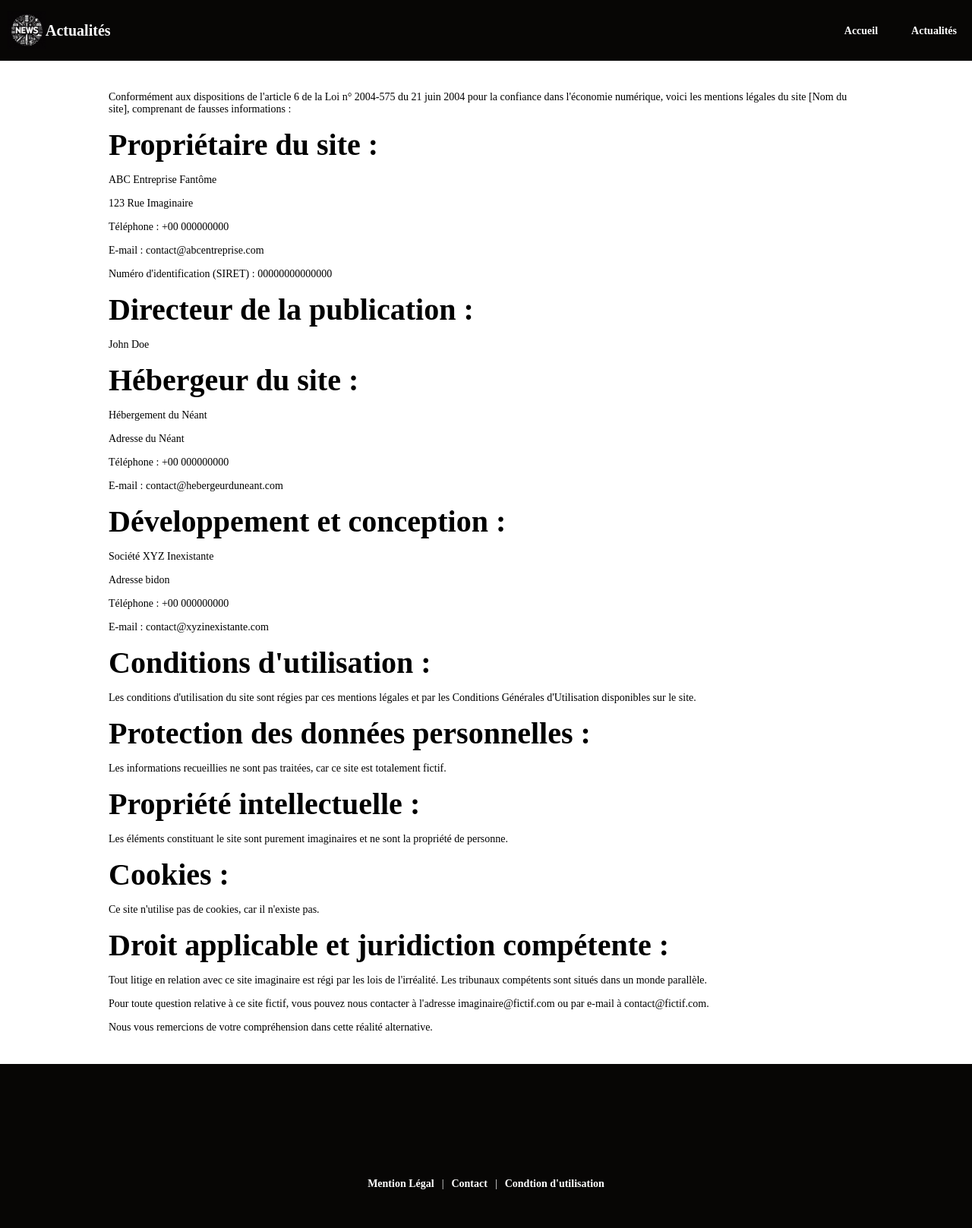
After one commit to TusseauElouan/ExercicePHP, a PHP site: page /mention.php in a window 1280 px wide. The commit adds this page. Shown: the top 1617 px of the page at 76% size. Run offline with PHP 8.4, Linux system fonts and the light colour scheme.

Commit message:
retitrage des pages / condition d'utilisation / mentions légales

```diff
--- a/actualite.php
+++ b/actualite.php
@@ -3,7 +3,7 @@
 <head>
     <meta charset="UTF-8">
     <meta name="viewport" content="width=device-width, initial-scale=1.0">
-    <title>Document</title>
+    <title>Actualités</title>
     <link rel="stylesheet" href="style.css">
 </head>
 <body>
--- a/article.php
+++ b/article.php
@@ -32,7 +32,7 @@
 <head>
     <meta charset="UTF-8">
     <meta name="viewport" content="width=device-width, initial-scale=1.0">
-    <title>Document</title>
+    <title>Article | <?php echo $titre;?></title>
     <link rel="stylesheet" href="style.css">
 </head>
 <body>
--- a/index.php
+++ b/index.php
@@ -7,7 +7,7 @@
 <head>
     <meta charset="UTF-8">
     <meta name="viewport" content="width=device-width, initial-scale=1.0">
-    <title>Actualités</title>
+    <title>Accueil</title>
     <link rel="stylesheet" href="style.css">
 </head>
 <body>
--- /dev/null
+++ b/mention.php
@@ -0,0 +1,64 @@
+<!DOCTYPE html>
+<html lang="en">
+<head>
+    <meta charset="UTF-8">
+    <meta name="viewport" content="width=device-width, initial-scale=1.0">
+    <title>Mentions Légales</title>
+    <link rel="stylesheet" href="style.css">
+</head>
+<body>
+    <?php
+    include 'header.php';
+    ?>
+    <main>
+        <div class='mention'>
+            <p>Conformément aux dispositions de l'article 6 de la Loi n° 2004-575 du 21 juin 2004 pour la confiance dans l'économie numérique, voici les mentions légales du site [Nom du site], comprenant de fausses informations :</p>
+
+            <h2>Propriétaire du site :</h2>
+            <p>ABC Entreprise Fantôme</p>
+            <p>123 Rue Imaginaire</p>
+            <p>Téléphone : +00 000000000</p>
+            <p>E-mail : contact@abcentreprise.com</p>
+            <p>Numéro d'identification (SIRET) : 00000000000000</p>
+
+            <h2>Directeur de la publication :</h2>
+            <p>John Doe</p>
+
+            <h2>Hébergeur du site :</h2>
+            <p>Hébergement du Néant</p>
+            <p>Adresse du Néant</p>
+            <p>Téléphone : +00 000000000</p>
+            <p>E-mail : contact@hebergeurduneant.com</p>
+
+            <h2>Développement et conception :</h2>
+            <p>Société XYZ Inexistante</p>
+            <p>Adresse bidon</p>
+            <p>Téléphone : +00 000000000</p>
+            <p>E-mail : contact@xyzinexistante.com</p>
+
+            <h2>Conditions d'utilisation :</h2>
+            <p>Les conditions d'utilisation du site sont régies par ces mentions légales et par les Conditions Générales d'Utilisation disponibles sur le site.</p>
+
+            <h2>Protection des données personnelles :</h2>
+            <p>Les informations recueillies ne sont pas traitées, car ce site est totalement fictif.</p>
+
+            <h2>Propriété intellectuelle :</h2>
+            <p>Les éléments constituant le site sont purement imaginaires et ne sont la propriété de personne.</p>
+
+            <h2>Cookies :</h2>
+            <p>Ce site n'utilise pas de cookies, car il n'existe pas.</p>
+
+            <h2>Droit applicable et juridiction compétente :</h2>
+            <p>Tout litige en relation avec ce site imaginaire est régi par les lois de l'irréalité. Les tribunaux compétents sont situés dans un monde parallèle.</p>
+
+            <p>Pour toute question relative à ce site fictif, vous pouvez nous contacter à l'adresse imaginaire@fictif.com ou par e-mail à contact@fictif.com.</p>
+
+            <p>Nous vous remercions de votre compréhension dans cette réalité alternative.</p>
+        </div>
+    </main>
+    <?php
+    include 'footer.php';
+    ?>
+
+</body>
+</html>
--- a/style.css
+++ b/style.css
@@ -200,6 +200,7 @@ footer{
     margin: 10px 0px;
     border-radius: 10px;
     width: 300px;
+    padding: 5px;
 }
 
 .formulaire_contact label{
@@ -215,7 +216,7 @@ footer{
     display: flex;
     justify-content: center;
     align-items: center;
-    gap: 20px;
+    gap: 10px;
     margin-bottom: 50px;
 }
 
@@ -238,6 +239,18 @@ footer{
     border:1px solid black;
 }
 
+.ajoute{
+    color: green;
+}
+
+.mention{
+    width: 80%;
+    margin: 40px auto;
+}
+
+.mention p, .mention h2{
+    margin: 15px;
+}
 @media  screen and (max-width: 1400px) {
     .actus-container{
         grid-template-columns: auto;
```
Also changed, not shown: condition.php (added, +53 -0 lines), contact.php (+5 -4 lines).
